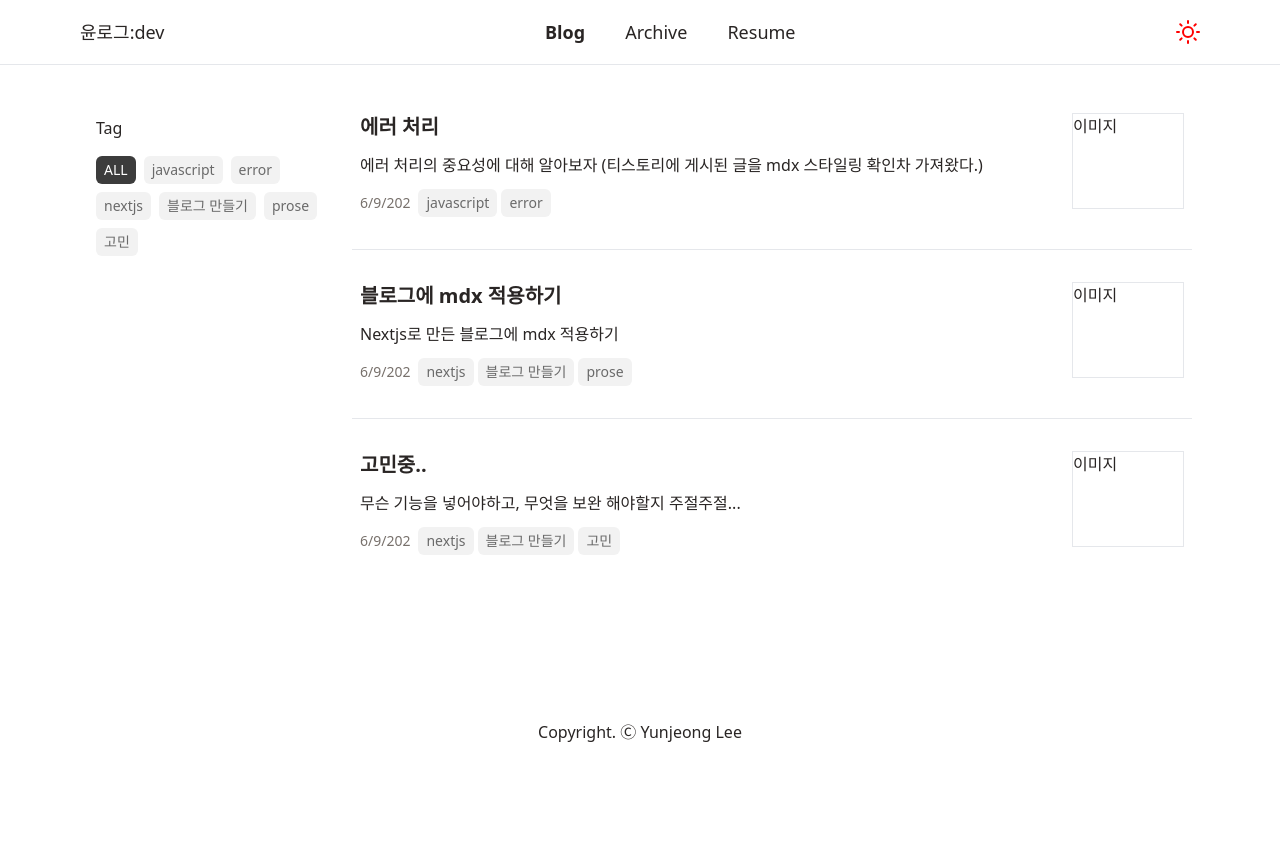
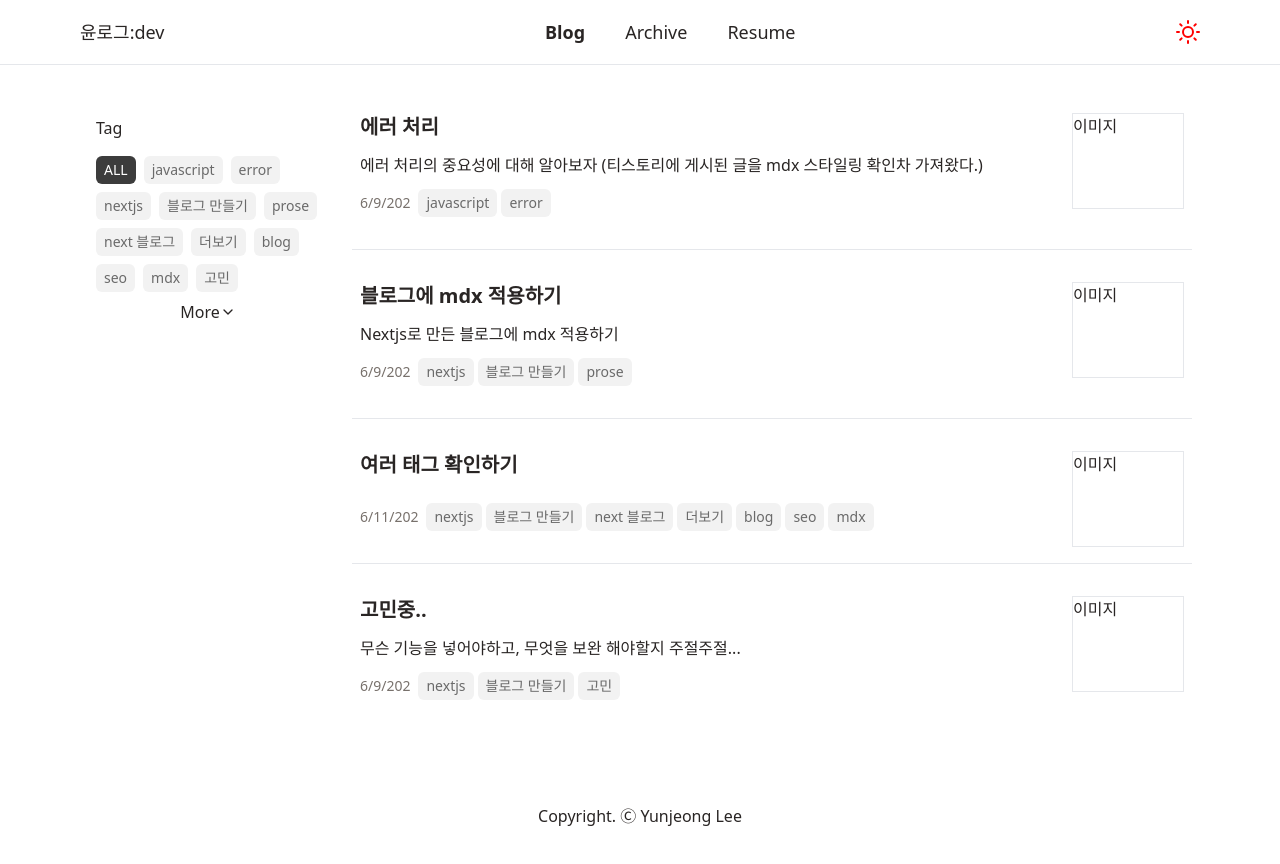
Before and after one commit to yunjeoming/yuns-blog, a Next.js app: page /blog in a window 1280 px wide. Shown: the top 864 px of the page. Before the commit the page ends 800 px from the top, so only its background shows below. Built offline with nearby package versions, Linux system fonts and the light colour scheme; no server answers.

Commit message:
feat: toggle show and hide button

```diff
--- a/app/component/Post/Post.tsx
+++ b/app/component/Post/Post.tsx
@@ -17,8 +17,8 @@ const Post: React.FC<Props> = ({ meta: { title, description, date, tags, slug }
   }, []);
 
   return (
-    <div className="pt-4 pb-8 px-2 mb-4">
-      <div className="sm:relative sm:pr-36 cursor-pointer" onClick={handleClick}>
+    <div className="pt-4 pb-8 px-2 mb-4 sm:[&>div]:pr-36">
+      <div className="sm:relative cursor-pointer" onClick={handleClick}>
         <h3 className="text-xl font-bold">{title}</h3>
         <div className="flex justify-between my-3 max-sm:text-sm">
           <p className="line-clamp-3 mr-4 overflow-hidden sm:line-clamp-2 sm:mr-0">{description}</p>
@@ -27,10 +27,10 @@ const Post: React.FC<Props> = ({ meta: { title, description, date, tags, slug }
           </div>
         </div>
       </div>
-      <div className="flex items-center text-sm text-stone-500 max-sm:flex-wrap max-sm:gap-1">
-        <span className="mr-2">{convertDateFormat(date)}</span>
+      <div className="flex items-baseline text-sm text-stone-500 max-sm:flex-wrap max-sm:gap-1">
+        <span className="flex-shrink-0 mr-2">{convertDateFormat(date)}</span>
         {tags && (
-          <div className="flex gap-1">
+          <div className="flex flex-wrap gap-1">
             {tags.map((t) => (
               <Tag key={t} name={t} size="xs" />
             ))}
--- a/app/component/Tag/Tags.tsx
+++ b/app/component/Tag/Tags.tsx
@@ -1,5 +1,8 @@
-import React from 'react';
+'use client';
+
+import React, { useCallback, useEffect, useMemo, useRef, useState } from 'react';
 import { SelectedTag, Tag } from './';
+import { ChevronUp, ChevronDown } from 'react-feather';
 
 interface Props {
   tags: string[];
@@ -7,12 +10,43 @@ interface Props {
 }
 
 const Tags: React.FC<Props> = ({ tags, selectedTag }) => {
+  const [showAllTags, setShowAllTags] = useState(false);
+  const tagsRef = useRef<HTMLDivElement>(null);
+
+  const handleClick = useCallback(() => {
+    setShowAllTags((state) => !state);
+  }, []);
+
+  useEffect(() => {
+    if (!tagsRef.current) return;
+    const tags = tagsRef.current as HTMLElement;
+
+    if (showAllTags) {
+      tags.classList.add('opened-tags', 'tags');
+    } else {
+      tags.classList.remove('opened-tags', 'tags');
+    }
+  }, [showAllTags]);
+
   return (
     <aside className="flex-grow-0 flex-shrink-0 w-full lg:w-auto lg:basis-60 lg:py-4 lg:px-2 lg:mr-6 lg:h-fit max-lg:mb-8">
       <div className="mb-2 lg:mb-4 dark:text-tag-dark">Tag</div>
-      <div className="flex flex-wrap gap-2">
+      <div className="flex flex-wrap overflow-hidden gap-2 max-h-7 sm:max-h-8 lg:max-h-44" ref={tagsRef}>
         {tags.map((t) => (t == selectedTag ? <SelectedTag key={t} name={t} /> : <Tag key={t} name={t} />))}
       </div>
+      <button className="flex justify-center items-center w-full p-2 text-sm sm:text-base" onClick={handleClick}>
+        {showAllTags ? (
+          <>
+            <span>Hide</span>
+            <ChevronUp size={'1rem'} />
+          </>
+        ) : (
+          <>
+            <span>More</span>
+            <ChevronDown size={'1rem'} />
+          </>
+        )}
+      </button>
     </aside>
   );
 };
--- a/app/globals.css
+++ b/app/globals.css
@@ -25,5 +25,9 @@
 }
 
 .tag {
-  @apply rounded-md px-2 py-1 max-sm:text-xs dark:text-tag-dark dark:bg-tag-dark
+  @apply rounded-md px-2 py-1 max-sm:text-xs dark:text-tag-dark dark:bg-tag-dark;
 }
+
+.opened-tags.tags {
+  max-height: fit-content;
+}
--- /dev/null
+++ b/posts/blog/many-tags.mdx
@@ -0,0 +1,11 @@
+---
+title: 여러 태그 확인하기
+date: 2023-06-11
+tags: [nextjs, 블로그 만들기, next 블로그, 더보기, blog, seo, mdx]
+---
+
+여러 태그를 넣음으로써 \<Tags>를 스타일링합니다.
+
+모바일,태블릿 화면에서는 Tag 목록이 게시글 상단으로 이동하게 되어 총 길이가 특정 줄(1~2줄) 이상일 경우 더보기 버튼으로 보여줄 예정입니다.
+
+데스크탑 화면에서는 Tag 목록이 왼쪽에 별도로 있지만 이 때도 특정 줄(6~7줄) 이상일 경우 더보기 버튼 보여줄 예정입니다.
```
